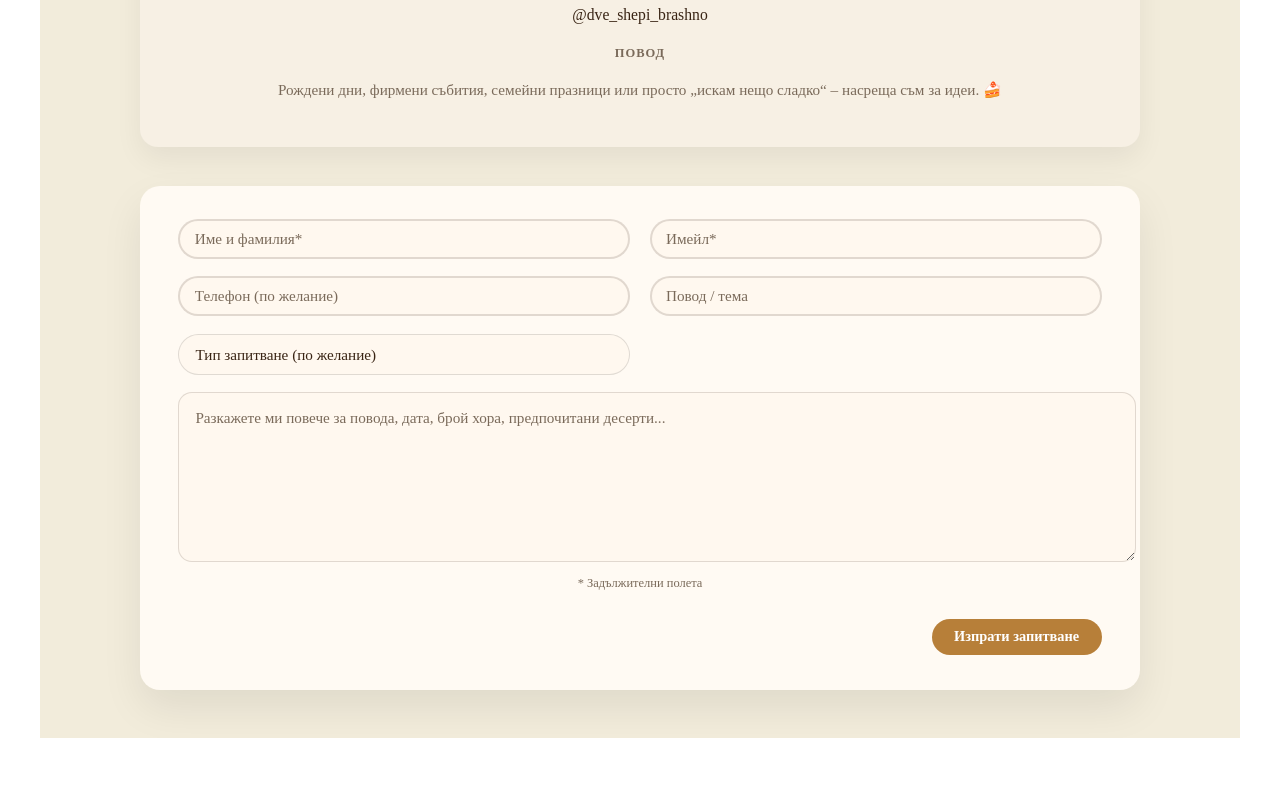
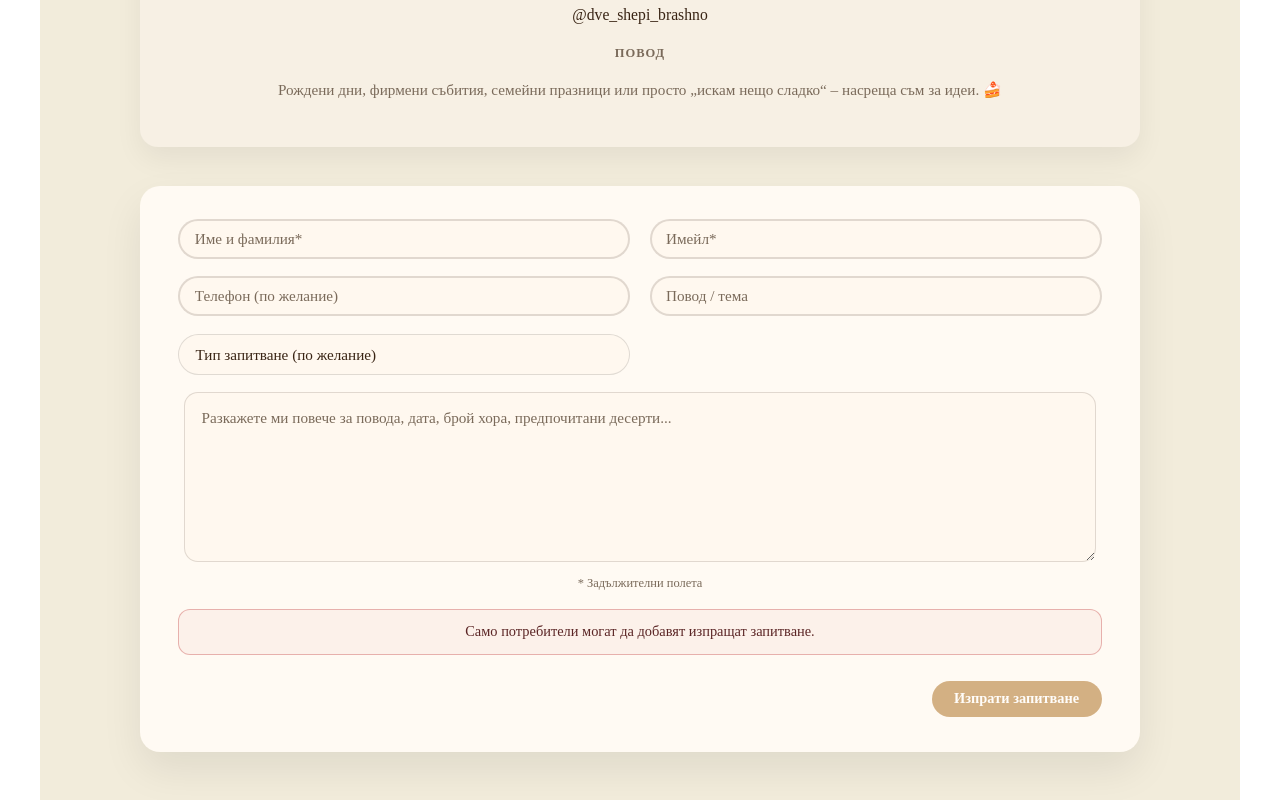
Before and after one commit to zM-ax/SoftUni-project-React, a React (Vite) app: page /contacts in a window 1280 px wide. Shown: the part 463-1263 px from the top of the page. Before the commit the page ends 1201 px from the top, so only its background shows below. Built offline with nearby package versions, Linux system fonts and the light colour scheme; no server answers; a web font is replaced by a local one.

Commit message:
Disable buttons for sending inquiries or making purchases when the user is admin

```diff
--- a/src/pages/Contacts/ContactsPage.styles.ts
+++ b/src/pages/Contacts/ContactsPage.styles.ts
@@ -111,7 +111,8 @@ export const FullField = styled.div`
 `;
 
 export const StyledTextArea = styled.textarea`
-  width: 100%;
+  width: 95%;
+
   min-height: 140px;
   resize: vertical;
   border-radius: 14px;
@@ -135,6 +136,14 @@ export const StyledTextArea = styled.textarea`
     border-color: ${({ theme }) => theme.colors.primary};
     box-shadow: 0 0 0 2px rgba(183, 127, 57, 0.2);
     background: ${({ theme }) => theme.colors.pageBackground};
+  }
+
+  @media ${({ theme }) => theme.devices.mobile} {
+    width: 90%;
+    padding: 0.7rem 0.7rem;
+    font-size: 0.92rem;
+    min-height: 100px;
+    max-width: 90%;
   }
 `;
 
--- a/src/pages/Contacts/ContactsPage.tsx
+++ b/src/pages/Contacts/ContactsPage.tsx
@@ -24,6 +24,7 @@ import {
   ErrorMessage,
 } from "./ContactsPage.styles";
 import { AppPageWrapper } from "../../styles/AppPageWrapper";
+import { useGetUserRedux } from "../../hooks/useGetUser";
 
 type ContactFormState = {
   name: string;
@@ -48,6 +49,7 @@ const ContactsPage: React.FC = () => {
   const [isSubmitting, setIsSubmitting] = useState(false);
   const [success, setSuccess] = useState<string | null>(null);
   const [error, setError] = useState<string | null>(null);
+  const userRedux = useGetUserRedux();
 
   const handleChange = (
     e: React.ChangeEvent<
@@ -216,8 +218,13 @@ const ContactsPage: React.FC = () => {
             {error && <ErrorMessage>{error}</ErrorMessage>}
             {success && <SuccessMessage>{success}</SuccessMessage>}
 
+            {userRedux?.userType !== "user" && (
+              <ErrorMessage>
+                Само потребители могат да добавят изпращат запитване.
+              </ErrorMessage>
+            )}
             <ButtonRow>
-              <AppButton type="submit" disabled={isSubmitting}>
+              <AppButton type="submit" disabled={isSubmitting || userRedux?.userType !== "user"}>
                 {isSubmitting ? "Изпращане..." : "Изпрати запитване"}
               </AppButton>
             </ButtonRow>
--- a/src/pages/ProductDetails/ProductDetailsPage.tsx
+++ b/src/pages/ProductDetails/ProductDetailsPage.tsx
@@ -34,6 +34,8 @@ import {
   Message,
 } from "./ProductDetailsPage.styles";
 import { AppPageWrapper } from "../../styles/AppPageWrapper";
+import { useGetUserRedux } from "../../hooks/useGetUser";
+import { ErrorMessage } from "../Contacts/ContactsPage.styles";
 
 type AccordionKey = "description" | "storage" | "";
 
@@ -71,7 +73,7 @@ const ProductDetailsPage = () => {
   const [quantity, setQuantity] = useState(1);
   const [selectedDate, setSelectedDate] = useState("");
   const [dateError, setDateError] = useState<string | null>(null);
-
+  const userRedux = useGetUserRedux();
   const { id } = useParams<{ id: string }>();
   const navigate = useNavigate();
   const dispatch = useAppDispatch();
@@ -229,7 +231,12 @@ const ProductDetailsPage = () => {
             maxDaysAhead={30}
           />
 
-          <AddToCartButton type="button" onClick={handleAddToCart}>
+          {userRedux?.userType !== 'user' && (
+            <ErrorMessage>
+              Само потребители могат да добавят продукти в количката.
+            </ErrorMessage>
+          )}
+          <AddToCartButton type="button" onClick={handleAddToCart} disabled={userRedux?.userType !== 'user'}>
             Добавяне към количката
           </AddToCartButton>
 
```
